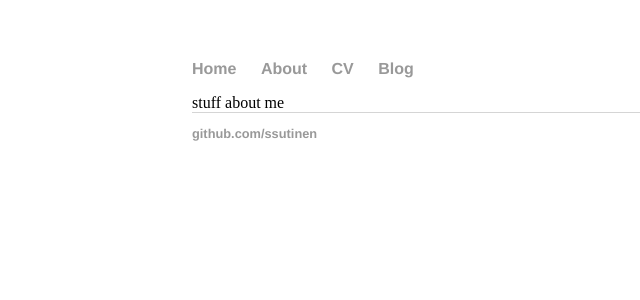
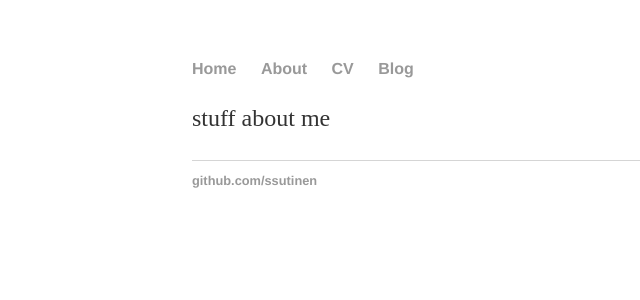
Before and after one commit to ssutinen/ssutinen.github.io, a Jekyll site: the page built from about/index.html, in a window 1280 px wide. Shown: the top 300 px of the page, without its empty margins (0-640 px from the left). Built offline with Jekyll 4.4.1, drawn with Linux system fonts in a browser that asks for light colours.

Commit message:
Update index.html

```diff
--- a/about/index.html
+++ b/about/index.html
@@ -2,4 +2,7 @@
 layout: default
 title: "About Me"
 ---
-stuff about me
+
+<div>
+  <p>stuff about me</p>
+</div>
```
